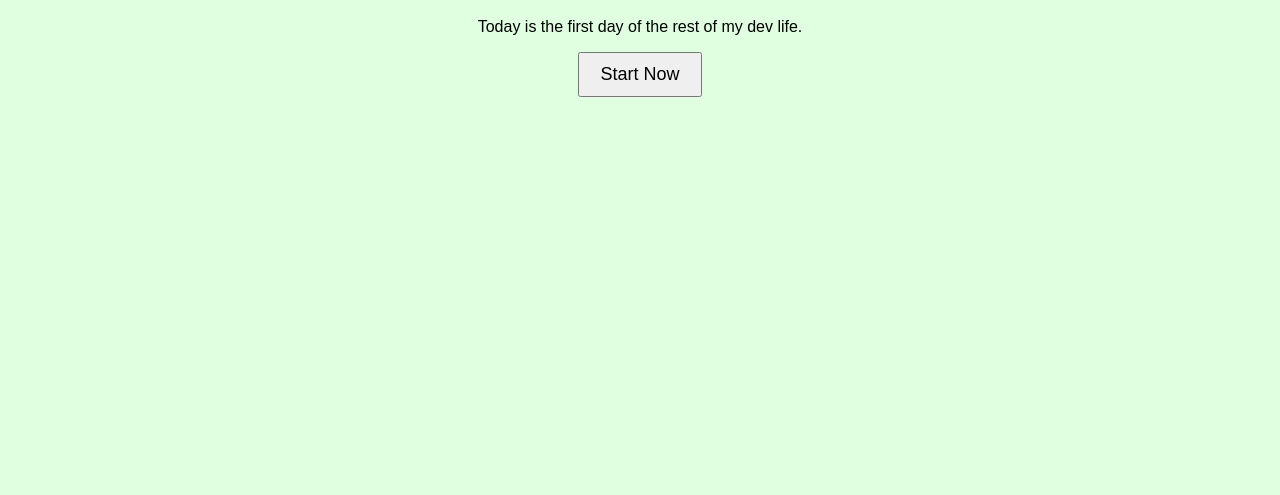
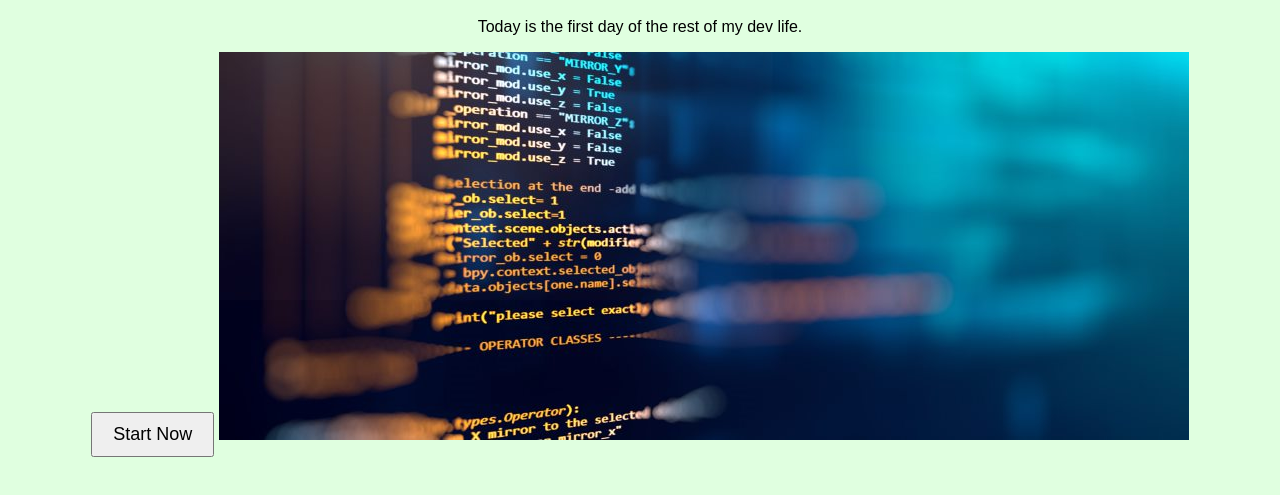
Before and after one commit to nightsyrc/dev-journey-start, a plain HTML site: page html-css-starter/index.html in a window 1280 px wide. Shown: the part 91-586 px from the top of the page. Drawn offline with Linux system fonts and the light colour scheme.

Commit message:
Added image fsd_img_1.jpg and created folder images on project folder

```diff
--- a/html-css-starter/index.html
+++ b/html-css-starter/index.html
@@ -9,5 +9,6 @@
   <h1>Welcome to Cristian's Full Stack Journey 🚀</h1>
   <p>Today is the first day of the rest of my dev life.</p>
   <button>Start Now</button>
+  <img src="images/fsd_img_1.jpg" alt="An image of a Tech">
 </body>
 </html>
```
Also changed, not shown: html-css-starter/images/fsd_img_1.jpg (added).
